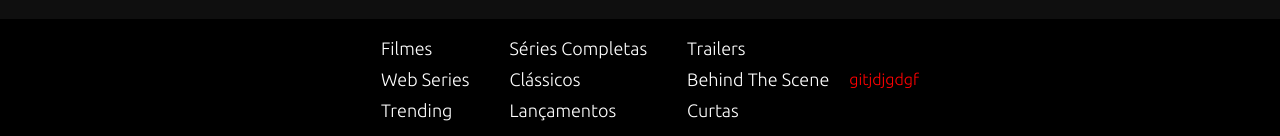
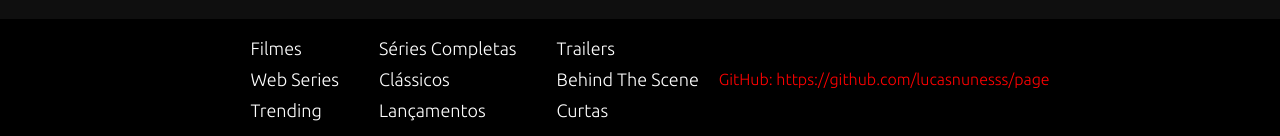
Before and after one commit to lucasnunesss/page, a plain HTML site: page index.html in a window 1280 px wide. Shown: the part 2109-2245 px from the top of the page. Drawn offline with nearby package versions, Linux system fonts and the light colour scheme.

Commit message:
Update index.html

```diff
--- a/index.html
+++ b/index.html
@@ -1,3 +1,6 @@
+
+
+
 <!DOCTYPE html>
 <html lang="pt-br">
 <head>
@@ -6,6 +9,9 @@
     <link rel="stylesheet" href="style2.css">
     <link rel="stylesheet" href="https://cdn.jsdelivr.net/npm/bootstrap-icons@1.11.3/font/bootstrap-icons.min.css">
     <title>Stream</title>
+ <!--   Matricula: 202308233475
+        Nome: João Lucas de Oliveira Nunes
+ -->
 </head>
 <body>
     <div class="container">
@@ -80,7 +86,7 @@
                         <a href="#">Behind The Scene</a>
                         <a href="#">Curtas</a>
                     </div>
-                    <span>gitjdjgdgf</span>
+                    <span>GitHub: https://github.com/lucasnunesss/page </span>
                 </div>
 
             </div>
@@ -89,5 +95,6 @@
 
     </div>
     <script src="index.js"></script>
+
 </body>
 </html>
```
